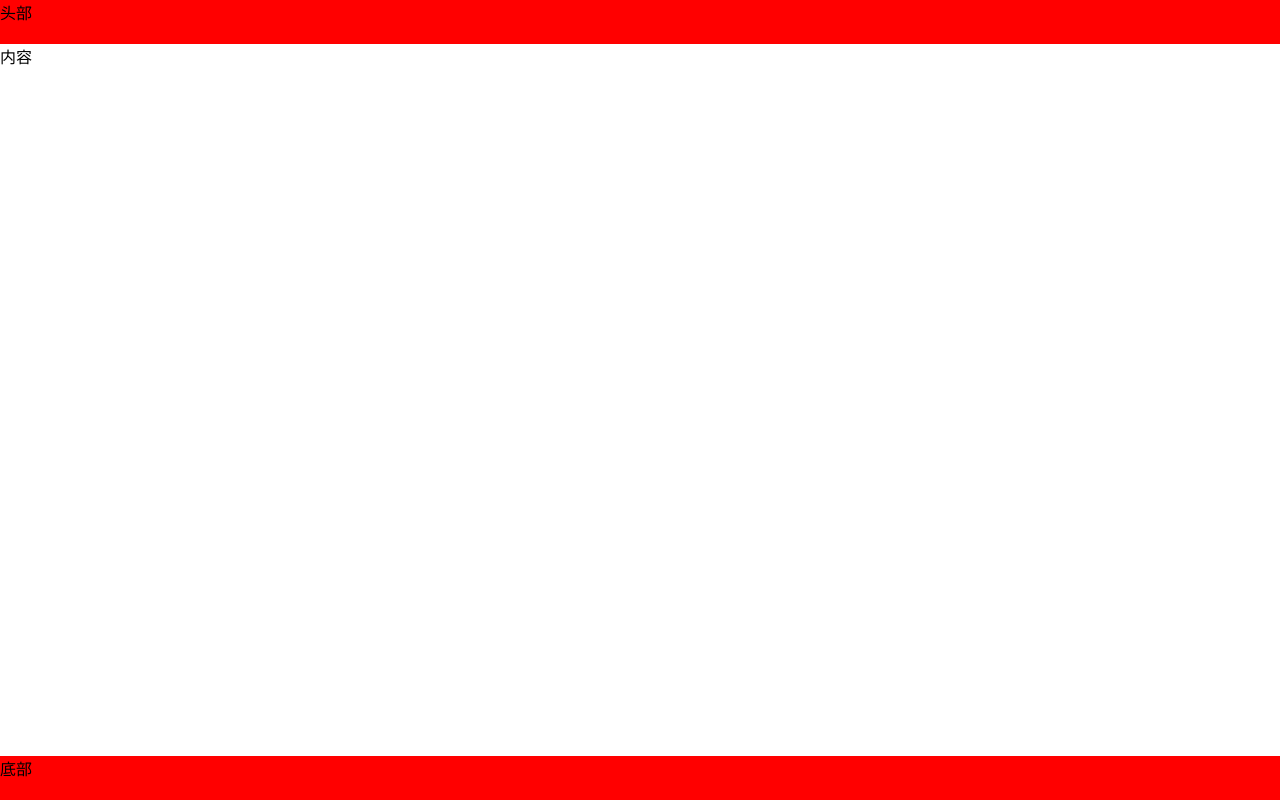
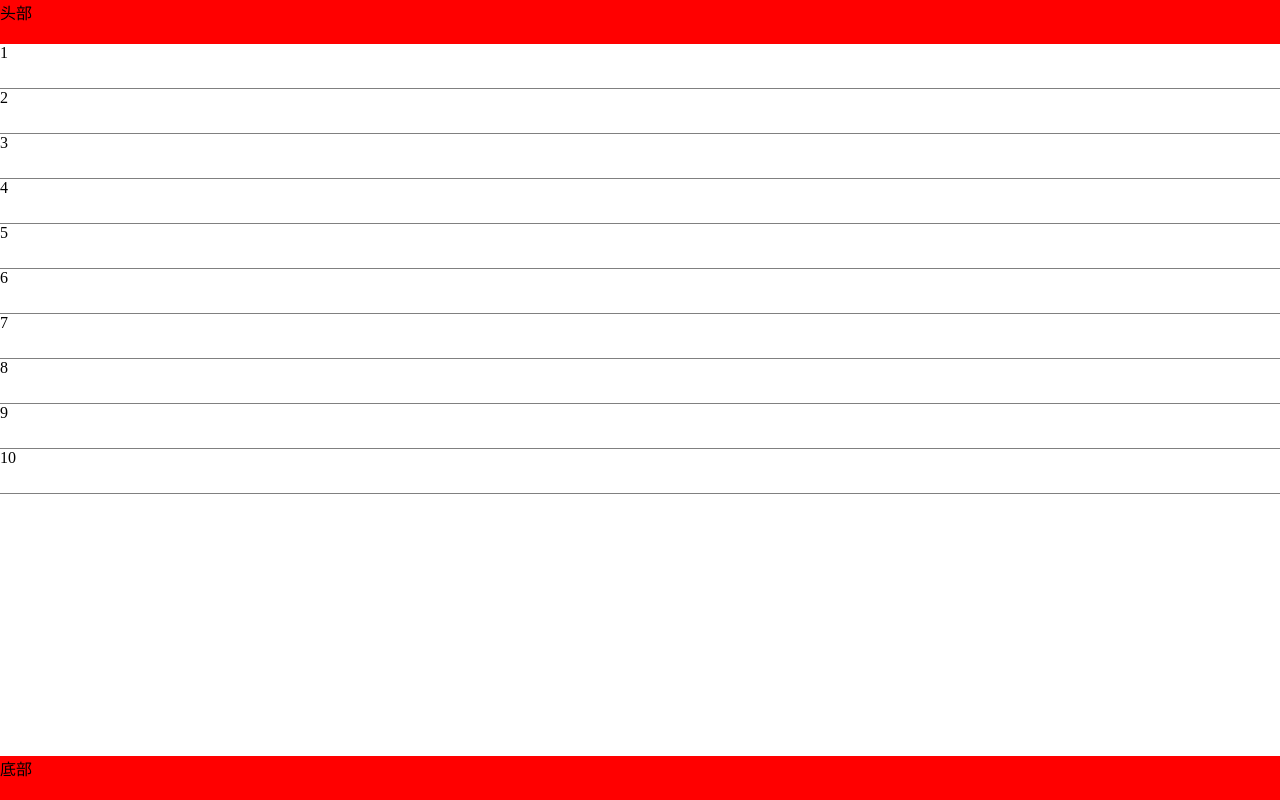
Before and after one commit to xiaodanli/1101-gitB, a website: page src/index.html in a window 1280 px wide. Drawn offline with Linux system fonts and the light colour scheme.

Commit message:
添加列表

```diff
--- a/src/css/index.css
+++ b/src/css/index.css
@@ -27,3 +27,9 @@ header,footer{
     width:100%;
     flex:1;
 }
+
+.con li{
+    width:100%;
+    height: 44px;
+    border-bottom:1px solid gray;;
+}
--- a/src/index.html
+++ b/src/index.html
@@ -10,7 +10,20 @@
 <body>
     <div class="wrap">
         <header>头部</header>
-        <div class="con">内容</div>
+        <div class="con">
+            <ul>
+                <li>1</li>
+                <li>2</li>
+                <li>3</li>
+                <li>4</li>
+                <li>5</li>
+                <li>6</li>
+                <li>7</li>
+                <li>8</li>
+                <li>9</li>
+                <li>10</li>
+            </ul>
+        </div>
         <footer>底部</footer>
     </div>
 </body>
```
